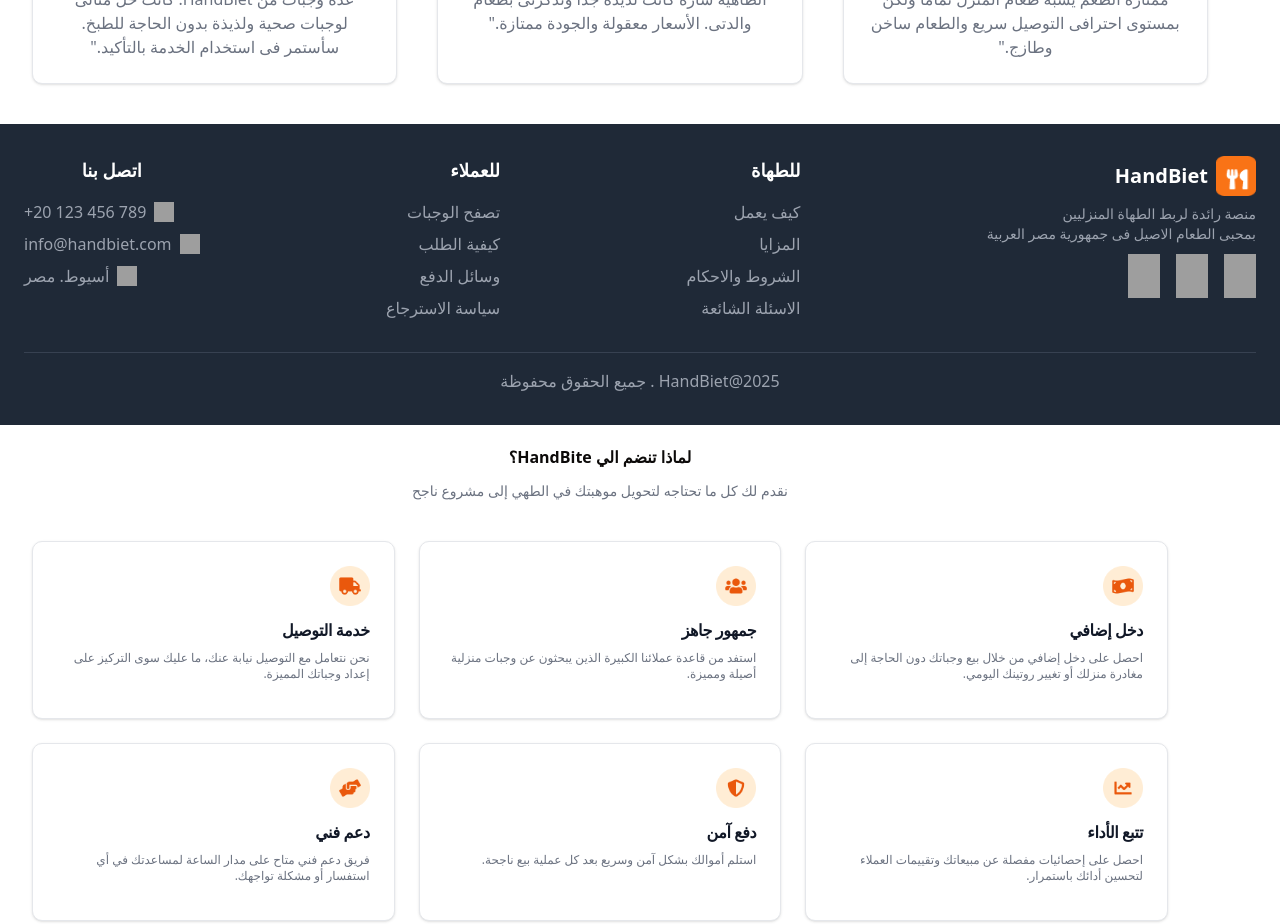
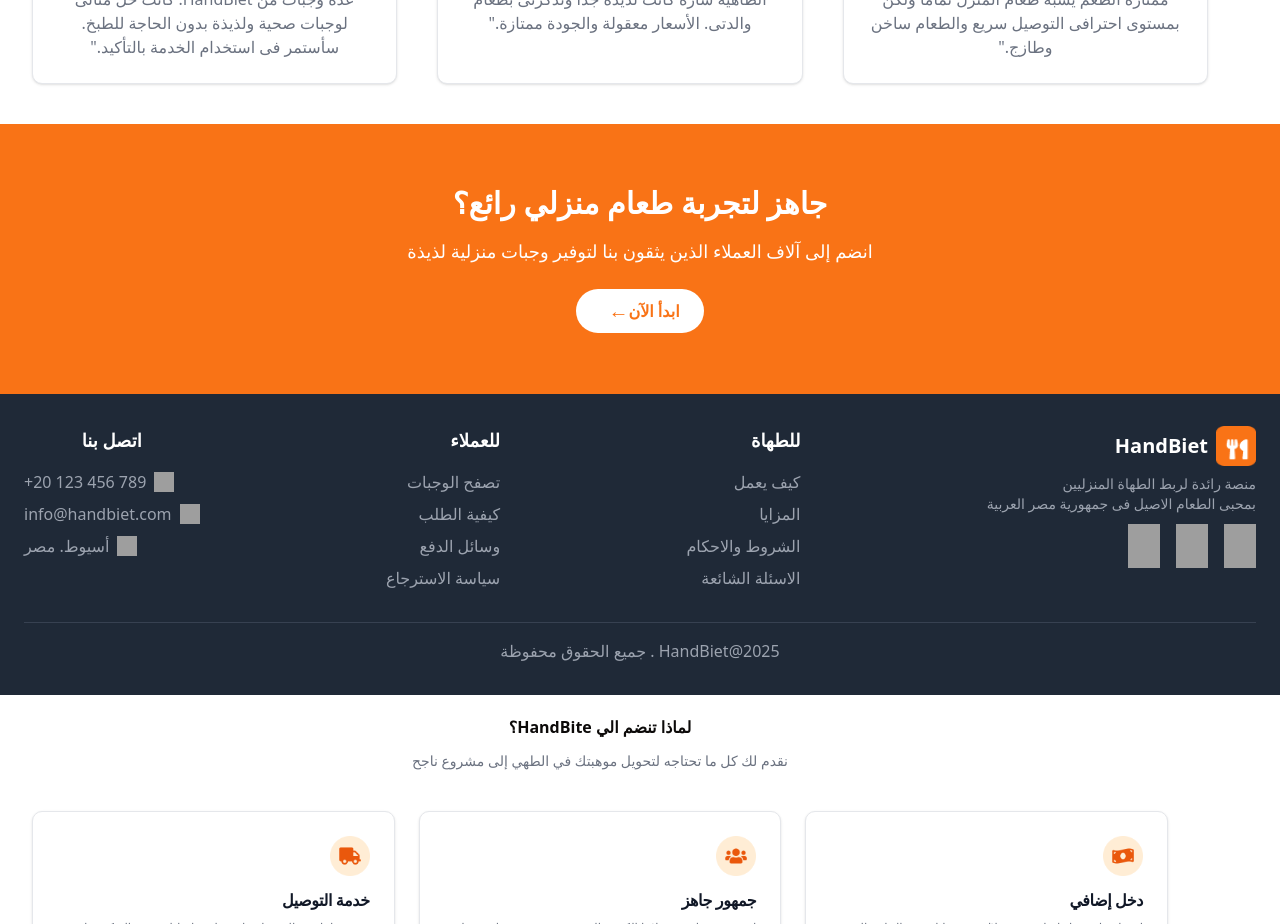
Before and after one commit to fadyayad016/HandBietFront, a React (Vite) app: page / in a window 1280 px wide. Shown: the part 1580-2504 px from the top of the page. Built offline with nearby package versions, Linux system fonts and the light colour scheme; grey boxes are pictures that could not be loaded.

Commit message:
add ReadyToExperience.jsx

```diff
--- a/src/App.jsx
+++ b/src/App.jsx
@@ -9,6 +9,7 @@
 import CustomersOpinions from "./components/custom/HomePageComponents/CustomersOpinions";
 import Header from "./components/custom/HomePageComponents/Header";
 import Footer from "./components/custom/HomePageComponents/Footer";
+import ReadyToExperience from "./components/custom/HomePageComponents/ReadyToExperience";
 function App() {
   return (
     <>
@@ -19,6 +20,7 @@
  <BestChefs/>
 <br />
 <CustomersOpinions/>
+<ReadyToExperience/>
 <Footer/>
   <WhyUsComponents/>
    <ChifsRating/>
--- /dev/null
+++ b/src/components/custom/HomePageComponents/ReadyToExperience.jsx
@@ -0,0 +1,25 @@
+import React from "react";
+
+const ReadyToExperience = () => {
+  return (
+    <div
+      className="w-full h-[270px] bg-[#F97316] flex flex-col justify-center items-center text-center"
+    >
+      <h1 className="text-3xl font-bold text-[#FFFFFF] mb-4">
+        جاهز لتجربة طعام منزلي رائع؟
+      </h1>
+      <p className="text-lg text-[#FFFFFF] mb-6">
+        انضم إلى آلاف العملاء الذين يثقون بنا لتوفير وجبات منزلية لذيذة
+      </p>
+      <a
+        href="#"
+        className="flex items-center justify-center bg-[#FFFFFF] text-[#F97316] font-bold py-2 px-6 rounded-full hover:bg-gray-200"
+      >    <span className="ml-2 text-[#F97316] text-xl">&larr;</span>
+
+          ابدأ الآن
+      </a>
+    </div>
+  );
+};
+
+export default ReadyToExperience;
```
